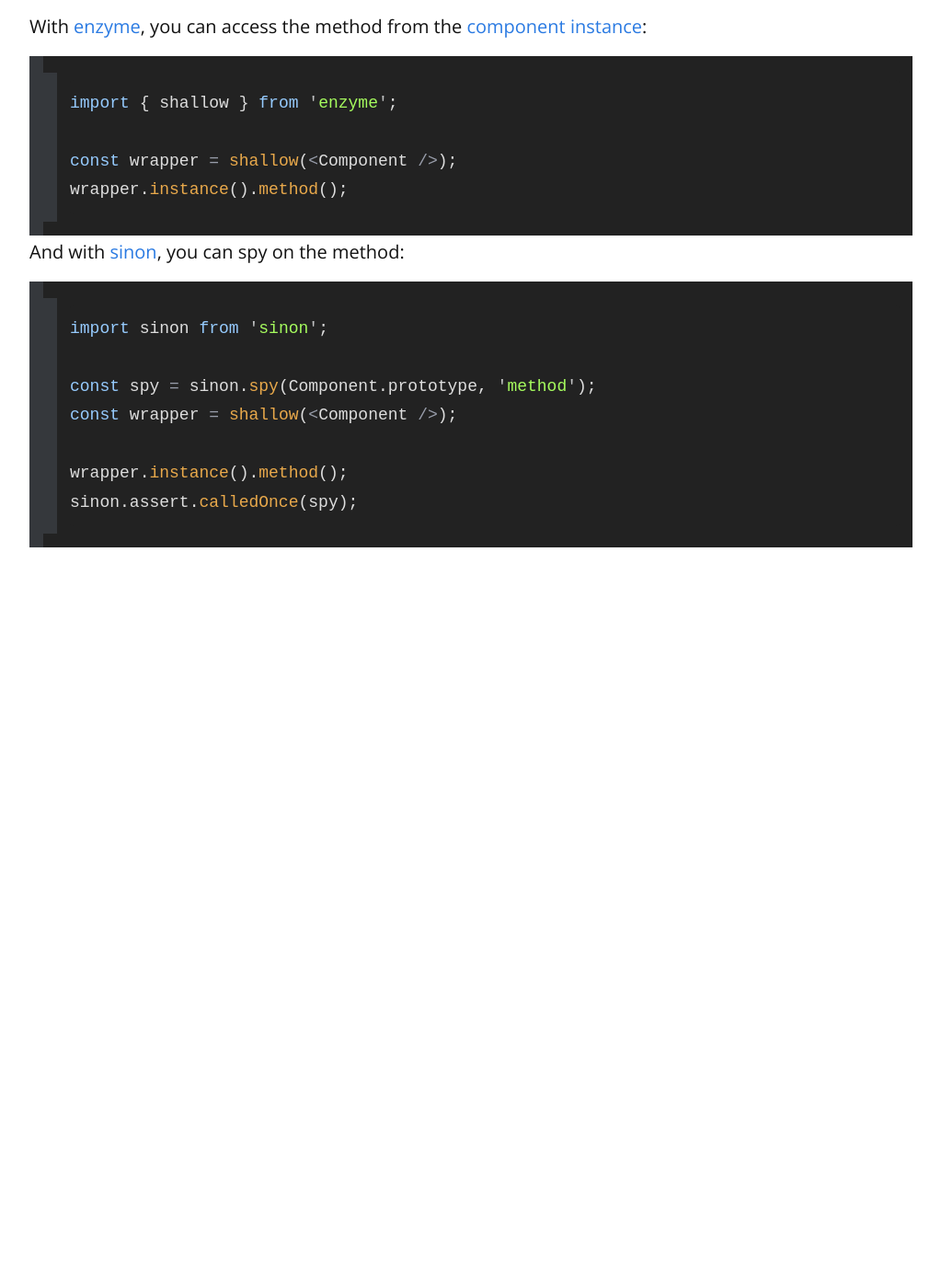
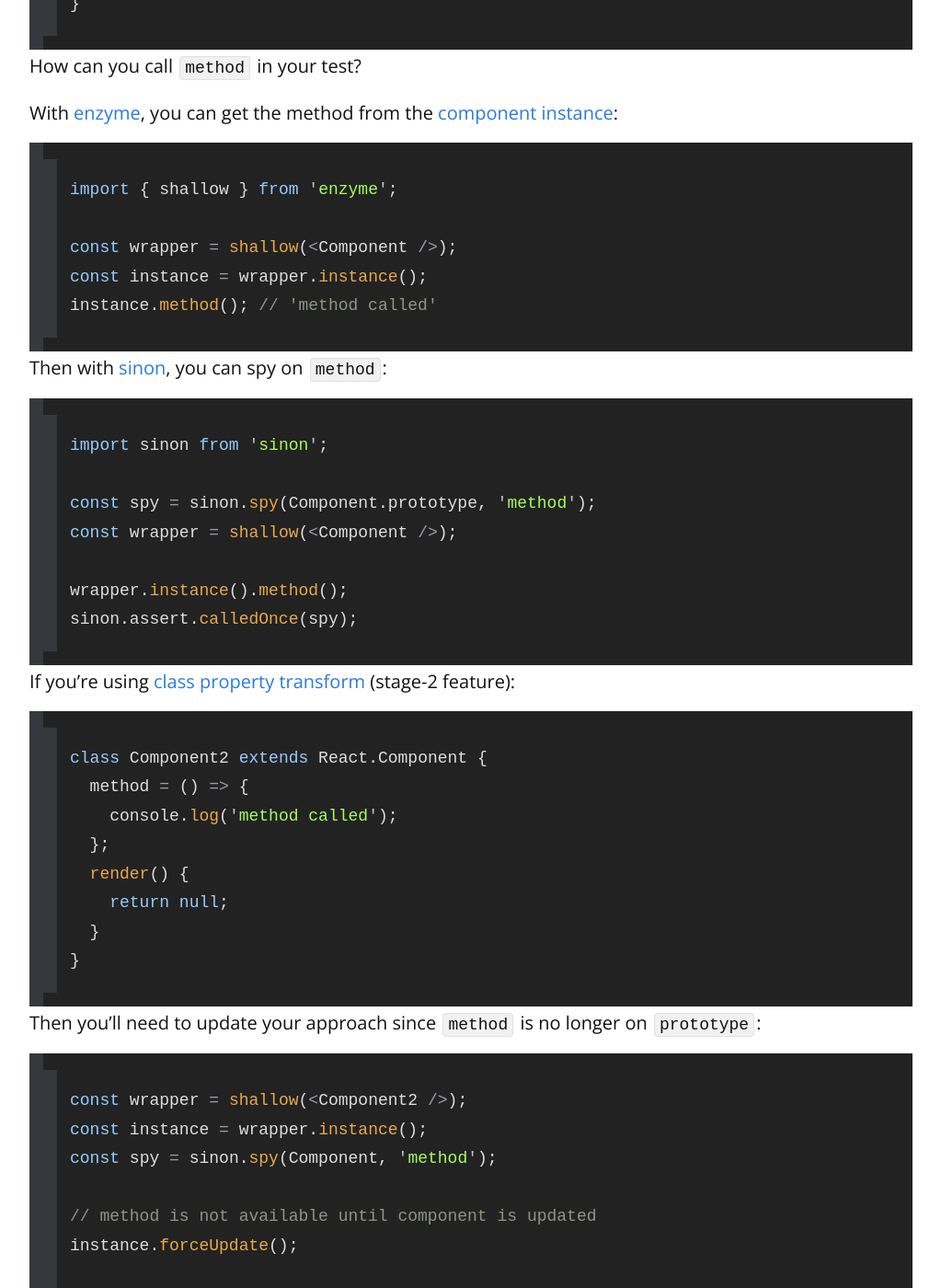
Before and after one commit to remarkablemark/remarkablemark.github.io, a Jekyll site: the page built from _posts/2017/2017-02-13-enzyme-test-react-component-method.md, in a window 1280 px wide and 1400 px high, scrolled down 657 px. Shown: the whole window at 92% size, without its empty margins (128-1151 px from the left). Built offline with Jekyll 4.4.1, drawn with Linux system fonts in a browser that asks for light colours; comment, search, counter and statistics services are not loaded; before the commit the page ends 1322 px from its top, so only the background shows below that; some of the changed text lies outside the part shown.

Commit message:
Update post "Enzyme: call a React component method"
Post: 2017-02-13-enzyme-test-react-component-method.md

Tidy post and add example for stage-2 class properties.

https://gist.github.com/remarkablemark/30f7e3072f490f6f295aff164a35962a

````diff
--- a/_posts/2017/2017-02-13-enzyme-test-react-component-method.md
+++ b/_posts/2017/2017-02-13-enzyme-test-react-component-method.md
@@ -3,34 +3,38 @@ layout: post
 title: "Enzyme: call a React component method"
 date: 2017-02-13 19:50:00 -4000
 excerpt: How to use enzyme to test that a React component method is called.
-categories: enzyme react test
+categories: enzyme react sinon spy method test
 ---
 
 Imagine you have the following component:
 
 ```js
 class Component extends React.Component {
-    method() {
-        console.log('method called');
-    }
-    render() {
-        return null;
-    }
+  constructor() {
+    this.method = this.method.bind(this);
+  }
+  method() {
+    console.log('method called');
+  }
+  render() {
+    return null;
+  }
 }
 ```
 
-How can you test that `method` is called?
+How can you call `method` in your test?
 
-With [enzyme](https://github.com/airbnb/enzyme), you can access the method from the [component instance](http://airbnb.io/enzyme/docs/api/ReactWrapper/instance.html):
+With [enzyme](https://github.com/airbnb/enzyme), you can get the method from the [component instance](http://airbnb.io/enzyme/docs/api/ReactWrapper/instance.html):
 
 ```js
 import { shallow } from 'enzyme';
 
 const wrapper = shallow(<Component />);
-wrapper.instance().method();
+const instance = wrapper.instance();
+instance.method(); // 'method called'
 ```
 
-And with [sinon](http://sinonjs.org), you can spy on the method:
+Then with [sinon](http://sinonjs.org), you can spy on `method`:
 
 ```js
 import sinon from 'sinon';
@@ -41,3 +45,30 @@ const wrapper = shallow(<Component />);
 wrapper.instance().method();
 sinon.assert.calledOnce(spy);
 ```
+
+If you're using [class property transform](https://babeljs.io/docs/plugins/transform-class-properties/) (stage-2 feature):
+
+```js
+class Component2 extends React.Component {
+  method = () => {
+    console.log('method called');
+  };
+  render() {
+    return null;
+  }
+}
+```
+
+Then you'll need to update your approach since `method` is no longer on `prototype`:
+
+```js
+const wrapper = shallow(<Component2 />);
+const instance = wrapper.instance();
+const spy = sinon.spy(Component, 'method');
+
+// method is not available until component is updated
+instance.forceUpdate();
+
+instance.method();
+sinon.assert.calledOnce(spy);
+```
````
